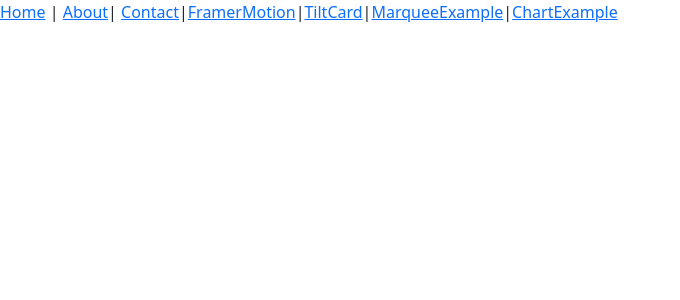
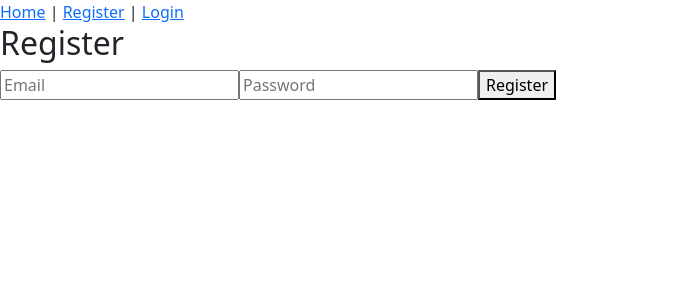
Before and after one commit to engsaiful0/5bm-mern-stack-spring-2025, a React (Vite) app: page /register in a window 1280 px wide. Shown: the top 300 px of the page, without its empty margins (0-680 px from the left). Built offline with nearby package versions, Linux system fonts and the light colour scheme; no server answers; the HTML template or start-up script is replaced by a standard one.

Commit message:
firebase

```diff
--- a/firebase-config.js
+++ b/firebase-config.js
@@ -1,12 +1,15 @@
-// src/firebase-config.js
+//firebase-config.js
 import { initializeApp } from "firebase/app";
 import { getAuth } from "firebase/auth";
 
 const firebaseConfig = {
-  apiKey: "YOUR_API_KEY",
-  authDomain: "YOUR_AUTH_DOMAIN",
-  projectId: "YOUR_PROJECT_ID",
-  // other config values...
+  apiKey: "AIzaSyDzsJAzgsjveEA2ooQD778XqZZTQeaLprw",
+  authDomain: "bm-mern-aut-2025.firebaseapp.com",
+  projectId: "bm-mern-aut-2025",
+  storageBucket: "bm-mern-aut-2025.appspot.com",
+  messagingSenderId: "1030979933908",
+  appId: "1:1030979933908:web:2be844c6cc1318e9abcd41",
+  measurementId: "G-EZLZ1ZVR4N"
 };
 
 const app = initializeApp(firebaseConfig);
--- a/package.json
+++ b/package.json
@@ -18,7 +18,7 @@
     "react-chartjs-2": "^5.3.0",
     "react-dom": "^19.0.0",
     "react-fast-marquee": "^1.6.5",
-    "react-router-dom": "^7.2.0",
+    "react-router-dom": "^7.5.3",
     "react-vanilla-tilt": "^1.0.0"
   },
   "devDependencies": {
--- a/src/App.jsx
+++ b/src/App.jsx
@@ -1,73 +1,56 @@
-import { useState } from 'react';
+// src/App.jsx
+import { useState, useEffect } from 'react';
 import { BrowserRouter as Router, Route, Routes, Link } from 'react-router-dom';
-import reactLogo from './assets/react.svg';
-import viteLogo from '/vite.svg';
-// import './App.css';
-import About from './About';
-import Contact from './Contact';
-import FramerMotion from './FramerMotion';
-import TiltCard from './TiltCard';
-import MarqueeExample from './MarqueeExample';
-import ChartExample from './ChartExample';
+import { onAuthStateChanged, signOut } from 'firebase/auth';
+import { auth } from '../firebase-config';
 
-import Login from "./Login";
-import Register from "./Register";
-import Logout from "./Logout";
+import Register from './Register';
+import Login from './Login';
 
-import ThemeContext from './ThemeContext';
 function App() {
-  const [count, setCount] = useState(0);
   const [user, setUser] = useState(null);
 
+  useEffect(() => {
+    const unsubscribe = onAuthStateChanged(auth, (currentUser) => {
+      setUser(currentUser);
+    });
+    return () => unsubscribe();
+  }, []);
+
+  const handleLogout = () => {
+    signOut(auth)
+      .then(() => alert("Logged out successfully"))
+      .catch((err) => alert(err.message));
+  };
 
   return (
     <Router>
-      <ThemeContext.Provider value="light">
-
       <div>
         <nav>
-            <Link to="/">Home</Link> | <Link to="/about-component">About</Link>| <Link to="/contact">Contact</Link>
-            |<Link to="/FramerMotion">FramerMotion</Link>
-            |<Link to="/TiltCard">TiltCard</Link>
-            |<Link to="/MarqueeExample">MarqueeExample</Link>
-            |<Link to="/ChartExample">ChartExample</Link>
+          <Link to="/">Home</Link> | <Link to="/register">Register</Link> | <Link to="/login">Login</Link>
         </nav>
+
         <Routes>
-            <Route path="/" element={
+          <Route
+            path="/"
+            element={
+              <div>
+                <h1>Firebase Auth Example</h1>
+                {user ? (
                   <>
-                <div>
-
-                  <a href="https://vite.dev" target="_blank">
-                    <img src={viteLogo} className="logo" alt="Vite logo" />
-                  </a>
-                  <a href="https://react.dev" target="_blank">
-                    <img src={reactLogo} className="logo react" alt="React logo" />
-                  </a>
+                    <p>Welcome, {user.email}</p>
+                    <button onClick={handleLogout}>Logout</button>
+                  </>
+                ) : (
+                  <p>Please register or login.</p>
+                )}
               </div>
-                <h1>Vite + React</h1>
-                <div className="card">
-                  <button onClick={() => setCount((count) => count + 1)}>
-                    count is {count}
-                  </button>
-                  <p>
-                    Edit <code>src/App.jsx</code> and save to test HMR
-                  </p>
-                </div>
-                <p className="read-the-docs">
-                  Click on the Vite and React logos to learn more
-                </p>
-              </>
-            } />
-            <Route path="/about-component" element={<About />} />
-            <Route path="/contact" element={<Contact />} />
-            <Route path="/framerMotion" element={<FramerMotion />} />
-            <Route path="/tiltCard" element={<TiltCard />} />
-            <Route path="/marqueeExample" element={<MarqueeExample />} />
-            <Route path="/chartExample" element={<ChartExample />} />
+            }
+          />
+          <Route path="/register" element={<Register />} />
+          <Route path="/login" element={<Login />} />
         </Routes>
       </div>
-        <div className="bg-blue-500 text-white p-4">Tailwind is working!</div>
-      </ThemeContext.Provider>
     </Router>
   );
 }
--- a/src/Login.jsx
+++ b/src/Login.jsx
@@ -1,6 +1,6 @@
-// src/Login.js
+// src/Login.jsx
 import React, { useState } from "react";
-// import { auth } from "./firebase-config";
+import { auth } from "../firebase-config";
 import { signInWithEmailAndPassword } from "firebase/auth";
 
 function Login() {
@@ -20,8 +20,8 @@ function Login() {
   return (
     <form onSubmit={login}>
       <h2>Login</h2>
-      <input type="email" placeholder="Email" onChange={(e) => setEmail(e.target.value)} />
-      <input type="password" placeholder="Password" onChange={(e) => setPassword(e.target.value)} />
+      <input type="email" placeholder="Email" required onChange={(e) => setEmail(e.target.value)} />
+      <input type="password" placeholder="Password" required onChange={(e) => setPassword(e.target.value)} />
       <button type="submit">Login</button>
     </form>
   );
--- a/src/Logout.jsx
+++ b/src/Logout.jsx
@@ -1,6 +1,5 @@
 // src/Logout.js
 import React from "react";
-// import { auth } from "./firebase-config";
 import { signOut } from "firebase/auth";
 
 function Logout() {
--- a/src/Register.jsx
+++ b/src/Register.jsx
@@ -1,6 +1,6 @@
-// src/Register.js
+// src/Register.jsx
 import React, { useState } from "react";
-// import { auth } from "./firebase-config";
+import { auth } from "../firebase-config";
 import { createUserWithEmailAndPassword } from "firebase/auth";
 
 function Register() {
@@ -20,8 +20,8 @@ function Register() {
   return (
     <form onSubmit={register}>
       <h2>Register</h2>
-      <input type="email" placeholder="Email" onChange={(e) => setEmail(e.target.value)} />
-      <input type="password" placeholder="Password" onChange={(e) => setPassword(e.target.value)} />
+      <input type="email" placeholder="Email" required onChange={(e) => setEmail(e.target.value)} />
+      <input type="password" placeholder="Password" required onChange={(e) => setPassword(e.target.value)} />
       <button type="submit">Register</button>
     </form>
   );
```
Also changed, not shown: 2 other files (tests, documents, lock files or other folders). Lines whose indentation alone changed are shown as unchanged.
